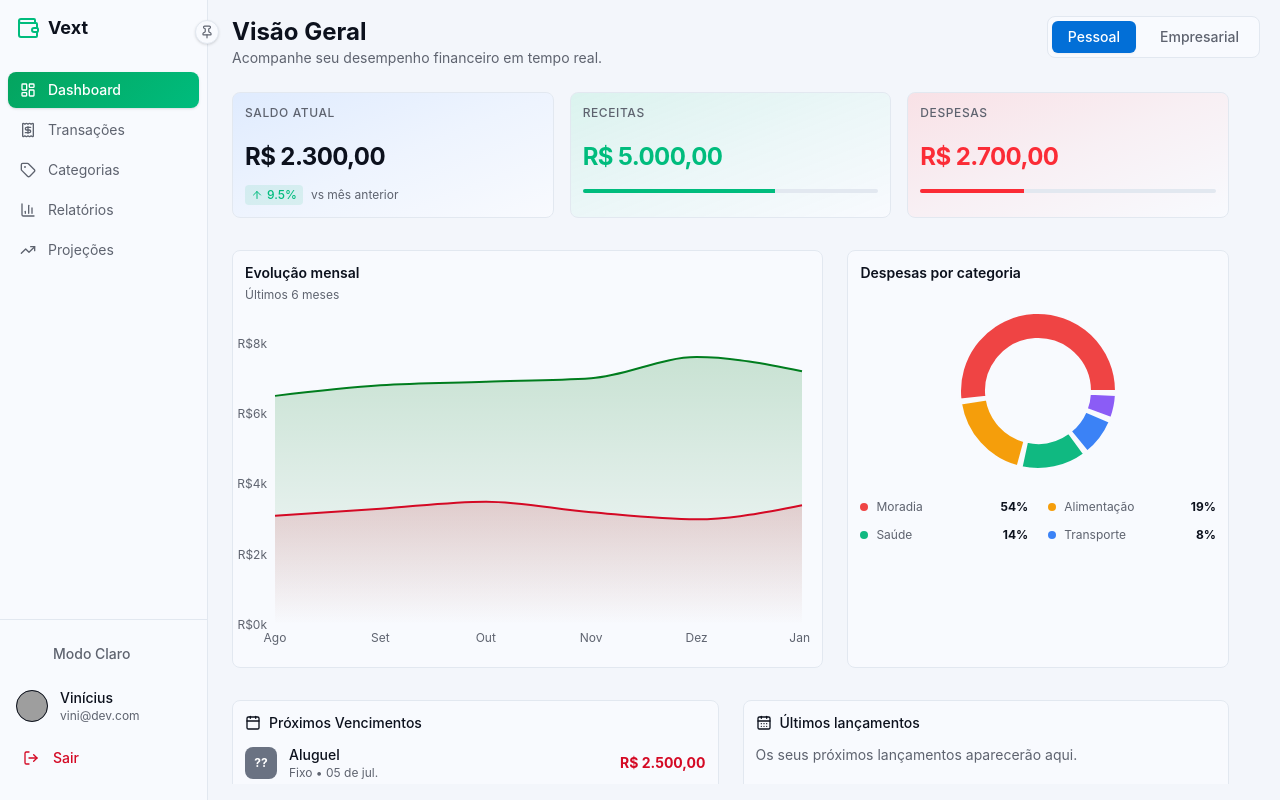
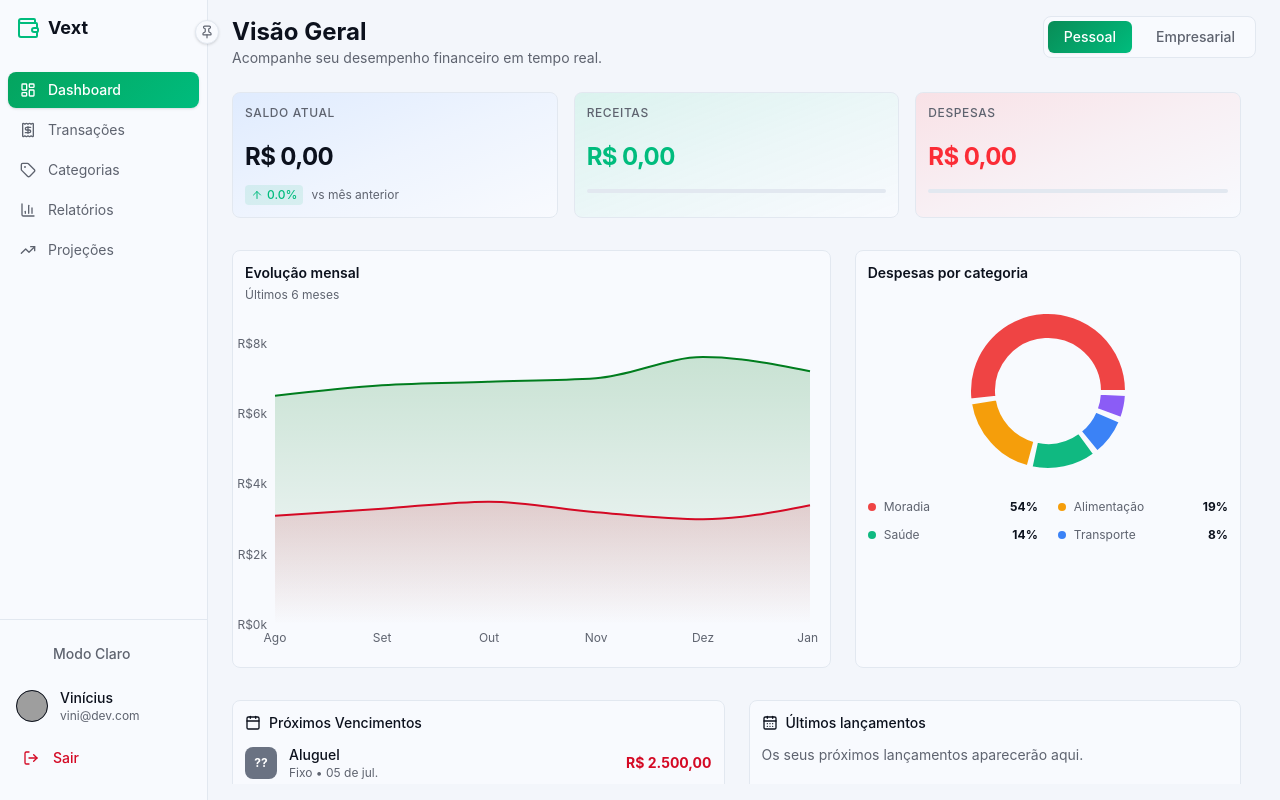
Before and after one commit to miguelitox2/fin-control, a React (Vite) app: page / in a window 1280 px wide. Built offline with nearby package versions, Linux system fonts and the light colour scheme; grey boxes are pictures that could not be loaded.

Commit message:
feat: update button styles to use gradients and refactor transaction management; implement TransactionsProvider and optimize dashboard calculations

```diff
--- a/src/App.css
+++ b/src/App.css
@@ -20,7 +20,7 @@
 :root {
   --page-bg: #f3f6fb;
   --primary-bg: #f8fafe;
-  --primary-button-bg: #026fd7;
+  --primary-button-bg: linear-gradient(135deg, #0f693a -75%, #00bc7d 100%);
   --primary-border: #e2e8f0;
   --text-primary: #0c111d;
   --text-secondary: #5e636f;
@@ -36,7 +36,7 @@
 .dark {
   --page-bg: #070b14;
   --primary-bg: #0c1220;
-  --primary-button-bg: #2885ef;
+  --primary-button-bg: linear-gradient(135deg, #0f693a -75%, #00bc7d 100%);
   --primary-border: #ffffff14;
   --text-primary: #f4f5f9;
   --text-secondary: #868fa2;
--- a/src/components/toggle/workspace-toggle.tsx
+++ b/src/components/toggle/workspace-toggle.tsx
@@ -9,7 +9,7 @@ export function WorkspaceToggle() {
         onClick={() => setWorkspace("personal")}
         className={` cursor-pointer px-4 py-1.5 text-sm font-medium rounded-md transition-all ${
           workspace === "personal"
-            ? "bg-primary-button-bg text-white shadow-xs"
+            ? "bg-(image:--primary-button-bg) text-white shadow-xs"
             : "text-text-secondary hover:text-text-primary"
         }`}
       >
@@ -19,7 +19,7 @@ export function WorkspaceToggle() {
         onClick={() => setWorkspace("business")}
         className={`cursor-pointer px-4 py-1.5 text-sm font-medium rounded-md transition-all ${
           workspace === "business"
-            ? "bg-primary-button-bg text-white shadow-xs"
+            ? "bg-(image:--primary-button-bg) text-white shadow-xs"
             : "text-text-secondary hover:text-text-primary"
         }`}
       >
--- a/src/features/dashboard/Dashboard.tsx
+++ b/src/features/dashboard/Dashboard.tsx
@@ -14,8 +14,8 @@ import { ArrowDown, ArrowUp, CalendarDays } from "lucide-react";
 import { Card, CardContent, CardHeader, CardTitle } from "@/components/ui/card";
 import { useWorkspace } from "@/context/workspace-context";
 import { FixedExpensesList } from "@/components/finance/fixedExpensesList";
-import { mockTransactions } from "./moc-data";
 import { mockFixedExpenses } from "./mockFixedExpenses";
+import { getTransactionTotals, useTransactions } from "@/features/transactions/transactions-context";
 
 const monthlyData = {
   personal: [
@@ -58,74 +58,43 @@ const formatCurrency = (value: number) =>
 
 export function Dashboard() {
   const { workspace } = useWorkspace();
+  const { entries } = useTransactions();
   const chartData = monthlyData[workspace];
   const categories = categoryData[workspace];
 
   const { income, expense, balance, trend, fixedExpenses } = useMemo(() => {
-    const transactions = mockTransactions.filter(
-      (transaction) => transaction.workspaceId === workspace,
-    );
-    const latestMonth = transactions.reduce(
-      (latest, transaction) =>
-        transaction.date > latest ? transaction.date : latest,
-      transactions[0]?.date ?? new Date(),
-    );
-    const isInMonth = (date: Date, month: number) =>
-      date.getUTCMonth() === month;
-    const currentTransactions = transactions.filter((transaction) =>
-      isInMonth(transaction.date, latestMonth.getUTCMonth()),
-    );
-    const previousTransactions = transactions.filter((transaction) =>
-      isInMonth(transaction.date, latestMonth.getUTCMonth() - 1),
-    );
+    const transactions = entries.filter((entry) => entry.workspaceId === workspace);
     const fixedExpenses = mockFixedExpenses.filter(
       (fixedExpense) => fixedExpense.workspaceId === workspace,
     );
-    const sumByType = (
-      items: typeof transactions,
-      type: "INCOME" | "EXPENSE",
-    ) =>
-      items
-        .filter((transaction) => transaction.type === type)
-        .reduce((total, transaction) => total + transaction.value, 0);
-    const fixedTotal = fixedExpenses.reduce(
-      (total, fixedExpense) => total + fixedExpense.amount,
-      0,
-    );
-    const income = sumByType(currentTransactions, "INCOME");
-    const expense = sumByType(currentTransactions, "EXPENSE") + fixedTotal;
+    const { income, expense } = getTransactionTotals(transactions);
     const balance = income - expense;
-    const previousBalance =
-      sumByType(previousTransactions, "INCOME") -
-      sumByType(previousTransactions, "EXPENSE") -
-      fixedTotal;
     return {
       income,
       expense,
       balance,
-      trend:
-        previousBalance === 0
-          ? 0
-          : ((balance - previousBalance) / Math.abs(previousBalance)) * 100,
+      trend: 0,
       fixedExpenses,
     };
-  }, [workspace]);
+  }, [entries, workspace]);
 
   const summaryCards = [
     {
       title: "Saldo atual",
       value: balance,
       color: balance >= 0 ? "text-text-primary" : "text-red-500",
-      gradient: balance >= 0
-        ? "from-blue-500/12 via-blue-500/5 to-white/0 dark:to-transparent"
-        : "from-red-500/12 via-red-500/5 to-white/0 dark:to-transparent",
+      gradient:
+        balance >= 0
+          ? "from-blue-500/12 via-blue-500/5 to-white/0 dark:to-transparent"
+          : "from-red-500/12 via-red-500/5 to-white/0 dark:to-transparent",
     },
     {
       title: "Receitas",
       value: income,
       color: "text-emerald-500",
       progress: (income / (income + expense || 1)) * 100,
-      gradient: "from-emerald-500/12 via-emerald-500/5 to-white/0 dark:to-transparent",
+      gradient:
+        "from-emerald-500/12 via-emerald-500/5 to-white/0 dark:to-transparent",
     },
     {
       title: "Despesas",
--- /dev/null
+++ b/src/features/transactions/transactions-context.tsx
@@ -0,0 +1,59 @@
+import { createContext, useCallback, useContext, useEffect, useMemo, useState, type ReactNode } from "react";
+import type { WorkspaceType } from "@/types/finance";
+
+export type EntryKind = "FIXED" | "VARIABLE";
+export type EntryType = "INCOME" | "EXPENSE";
+export interface TransactionEntry {
+  id: string;
+  name: string;
+  amount: number;
+  date: string;
+  category: string;
+  categoryColor: string;
+  type: EntryType;
+  kind: EntryKind;
+  fixedUntil?: string;
+  workspaceId: WorkspaceType;
+}
+export type TransactionInput = Omit<TransactionEntry, "id" | "workspaceId">;
+interface TransactionsContextValue {
+  entries: TransactionEntry[];
+  createEntry: (input: TransactionInput, workspaceId: WorkspaceType) => void;
+  updateEntry: (id: string, input: TransactionInput, workspaceId: WorkspaceType) => void;
+  deleteEntry: (id: string) => void;
+}
+const STORAGE_KEY = "fin-control.entries";
+const TransactionsContext = createContext<TransactionsContextValue | undefined>(undefined);
+
+function readEntries(): TransactionEntry[] {
+  try {
+    const saved = localStorage.getItem(STORAGE_KEY);
+    return saved ? (JSON.parse(saved) as TransactionEntry[]) : [];
+  } catch { return []; }
+}
+
+/** Local adapter. Swap its persistence calls for the API client when the backend is ready. */
+export function TransactionsProvider({ children }: { children: ReactNode }) {
+  const [entries, setEntries] = useState<TransactionEntry[]>(readEntries);
+  useEffect(() => { localStorage.setItem(STORAGE_KEY, JSON.stringify(entries)); }, [entries]);
+  const createEntry = useCallback((input: TransactionInput, workspaceId: WorkspaceType) => {
+    setEntries((current) => [...current, { ...input, id: crypto.randomUUID(), workspaceId }]);
+  }, []);
+  const updateEntry = useCallback((id: string, input: TransactionInput, workspaceId: WorkspaceType) => {
+    setEntries((current) => current.map((entry) => entry.id === id ? { ...input, id, workspaceId } : entry));
+  }, []);
+  const deleteEntry = useCallback((id: string) => { setEntries((current) => current.filter((entry) => entry.id !== id)); }, []);
+  const value = useMemo(() => ({ entries, createEntry, updateEntry, deleteEntry }), [entries, createEntry, updateEntry, deleteEntry]);
+  return <TransactionsContext.Provider value={value}>{children}</TransactionsContext.Provider>;
+}
+export function useTransactions() {
+  const context = useContext(TransactionsContext);
+  if (!context) throw new Error("useTransactions deve ser usado dentro de TransactionsProvider");
+  return context;
+}
+export function getTransactionTotals(entries: TransactionEntry[]) {
+  return entries.reduce((summary, entry) => ({
+    income: summary.income + (entry.type === "INCOME" ? entry.amount : 0),
+    expense: summary.expense + (entry.type === "EXPENSE" ? entry.amount : 0),
+  }), { income: 0, expense: 0 });
+}
--- a/src/routes/_app.transactions.tsx
+++ b/src/routes/_app.transactions.tsx
@@ -18,26 +18,9 @@ import {
 import { Input } from "@/components/ui/input";
 import { useWorkspace } from "@/context/workspace-context";
 import { useCategories } from "@/hooks/use-categories";
+import { getTransactionTotals, useTransactions, type EntryKind, type EntryType, type TransactionEntry, type TransactionInput } from "@/features/transactions/transactions-context";
 
-type EntryKind = "FIXED" | "VARIABLE";
-type EntryType = "INCOME" | "EXPENSE";
-
-interface Entry {
-  id: string;
-  name: string;
-  amount: number;
-  date: string;
-  category: string;
-  categoryColor: string;
-  type: EntryType;
-  kind: EntryKind;
-  fixedUntil?: string;
-  workspaceId: "personal" | "business";
-}
-
-type FormData = Omit<Entry, "id" | "workspaceId">;
-
-const STORAGE_KEY = "fin-control.entries";
+type FormData = TransactionInput;
 const defaultForm: FormData = {
   name: "",
   amount: 0,
@@ -61,10 +44,7 @@ export const Route = createFileRoute("/_app/transactions")({
 function TransactionsPage() {
   const { workspace } = useWorkspace();
   const { categories } = useCategories();
-  const [entries, setEntries] = useState<Entry[]>(() => {
-    const saved = localStorage.getItem(STORAGE_KEY);
-    return saved ? (JSON.parse(saved) as Entry[]) : [];
-  });
+  const { entries, createEntry, updateEntry, deleteEntry } = useTransactions();
   const [search, setSearch] = useState("");
   const [filter, setFilter] = useState<"ALL" | EntryType>("ALL");
   const [startDate, setStartDate] = useState("");
@@ -80,10 +60,6 @@ function TransactionsPage() {
     setError("");
     setIsDialogOpen(true);
   }, []);
-
-  useEffect(() => {
-    localStorage.setItem(STORAGE_KEY, JSON.stringify(entries));
-  }, [entries]);
 
   useEffect(() => {
     window.addEventListener("open-entry-dialog", openDialog);
@@ -111,18 +87,7 @@ function TransactionsPage() {
       }),
     [workspaceEntries, search, filter, startDate, endDate],
   );
-  const totals = useMemo(
-    () =>
-      workspaceEntries.reduce(
-        (summary, entry) => ({
-          income: summary.income + (entry.type === "INCOME" ? entry.amount : 0),
-          expense:
-            summary.expense + (entry.type === "EXPENSE" ? entry.amount : 0),
-        }),
-        { income: 0, expense: 0 },
-      ),
-    [workspaceEntries],
-  );
+  const totals = useMemo(() => getTransactionTotals(workspaceEntries), [workspaceEntries]);
   const categoryOptions = useMemo(
     () =>
       categories
@@ -131,7 +96,7 @@ function TransactionsPage() {
     [categories, workspace],
   );
 
-  const openEditDialog = (entry: Entry) => {
+  const openEditDialog = (entry: TransactionEntry) => {
     setForm({
       name: entry.name,
       amount: entry.amount,
@@ -161,20 +126,13 @@ function TransactionsPage() {
       setError("Informe até quando esta cobrança fixa deve ocorrer.");
       return;
     }
-    const entry = {
+    const input = {
       ...form,
-      id: editingId ?? crypto.randomUUID(),
       name: form.name.trim(),
       fixedUntil: form.kind === "FIXED" ? form.fixedUntil : undefined,
-      workspaceId: workspace,
     };
-    setEntries((current) =>
-      editingId
-        ? current.map((currentEntry) =>
-            currentEntry.id === editingId ? entry : currentEntry,
-          )
-        : [...current, entry],
-    );
+    if (editingId) updateEntry(editingId, input, workspace);
+    else createEntry(input, workspace);
     setIsDialogOpen(false);
   };
 
@@ -264,7 +222,7 @@ function TransactionsPage() {
                   <button
                     key={option}
                     onClick={() => setFilter(option)}
-                    className={`rounded-md px-3 py-1.5 text-xs font-medium transition-colors ${filter === option ? "bg-primary-button-bg text-white" : "text-text-secondary hover:bg-primary-hover hover:text-text-primary"}`}
+                    className={`rounded-md px-3 py-1.5 text-xs font-medium transition-colors cursor-pointer ${filter === option ? "bg-(image:--primary-button-bg) text-white" : "text-text-secondary hover:bg-primary-hover hover:text-text-primary"}`}
                   >
                     {label}
                   </button>
@@ -311,7 +269,7 @@ function TransactionsPage() {
                     </td>
                     <td className="px-3 py-4">
                       <span
-                        className={`text-xs font-medium ${entry.kind === "FIXED" ? "text-blue-500" : "text-text-secondary"}`}
+                        className={`text-xs font-medium ${entry.kind === "FIXED" ? "text-blue-500" : "inline-flex items-center gap-1.5 rounded-full bg-primary-hover px-2.5 py-1 text-xs text-text-secondary"}`}
                       >
                         {entry.kind === "FIXED"
                           ? `Fixo até ${formatDate(entry.fixedUntil!)}`
@@ -335,11 +293,7 @@ function TransactionsPage() {
                         </button>
                         <button
                           onClick={() =>
-                            setEntries((current) =>
-                              current.filter(
-                                (currentEntry) => currentEntry.id !== entry.id,
-                              ),
-                            )
+                            deleteEntry(entry.id)
                           }
                           className="rounded p-1.5 text-text-secondary transition-colors hover:bg-red-500/10 hover:text-red-500"
                           aria-label={`Excluir ${entry.name}`}
@@ -478,7 +432,7 @@ function TransactionsPage() {
             {error && <p className="text-sm text-red-500">{error}</p>}
             <button
               onClick={saveEntry}
-              className="rounded-lg bg-primary-button-bg px-4 py-2.5 text-sm font-semibold text-white transition-colors hover:bg-primary-hover-button"
+              className="rounded-lg cursor-pointer bg-(image:--primary-button-bg) px-4 py-2.5 text-sm font-semibold text-white hover:opacity-90 transition-all duration-200"
             >
               {editingId ? "Salvar alterações" : "Salvar lançamento"}
             </button>
--- a/src/routes/_app.tsx
+++ b/src/routes/_app.tsx
@@ -3,6 +3,7 @@ import { WorkspaceProvider } from "@/context/workspace-context";
 import { Sidebar } from "@/components/layout/Sidebar";
 import { WorkspaceToggle } from "@/components/toggle/workspace-toggle";
 import { CategoriesProvider } from "@/context/categories-context";
+import { TransactionsProvider } from "@/features/transactions/transactions-context";
 import { Plus } from "lucide-react";
 
 export const Route = createFileRoute("/_app")({
@@ -43,9 +44,10 @@ function AppLayout() {
   return (
     <WorkspaceProvider>
       <CategoriesProvider>
+        <TransactionsProvider>
         <div className="flex h-screen w-full bg-page-bg">
           <Sidebar />
-          <div className="flex h-full flex-1 flex-col overflow-hidden px-6 py-4 pr-5">
+          <div className="flex h-full flex-1 flex-col overflow-hidden px-6 py-4">
             <div className="flex justify-between items-start mb-6 ">
               <header className="flex flex-col">
                 <h2 className="text-2xl font-bold text-text-primary">
@@ -57,8 +59,10 @@ function AppLayout() {
                 <WorkspaceToggle />
                 {pathname === "/transactions" && (
                   <button
-                    onClick={() => window.dispatchEvent(new Event("open-entry-dialog"))}
-                    className="inline-flex items-center gap-2 rounded-lg bg-primary-button-bg px-4 py-2 text-sm font-medium text-white shadow-sm transition-colors hover:bg-primary-hover-button"
+                    onClick={() =>
+                      window.dispatchEvent(new Event("open-entry-dialog"))
+                    }
+                    className="inline-flex items-center gap-2 rounded-lg bg-(image:--primary-button-bg) px-4 py-2 text-sm font-medium text-white shadow-sm transition-colors hover:bg-primary-hover-button"
                   >
                     <Plus size={16} /> Novo lançamento
                   </button>
@@ -66,11 +70,12 @@ function AppLayout() {
               </div>
             </div>
 
-            <main className="flex-1 overflow-y-auto pr-4 pb-4 scrollbar-gutter-stable">
+            <main className="flex-1 overflow-y-auto scrollbar-gutter-stable">
               <Outlet />
             </main>
           </div>
         </div>
+        </TransactionsProvider>
       </CategoriesProvider>
     </WorkspaceProvider>
   );
```
